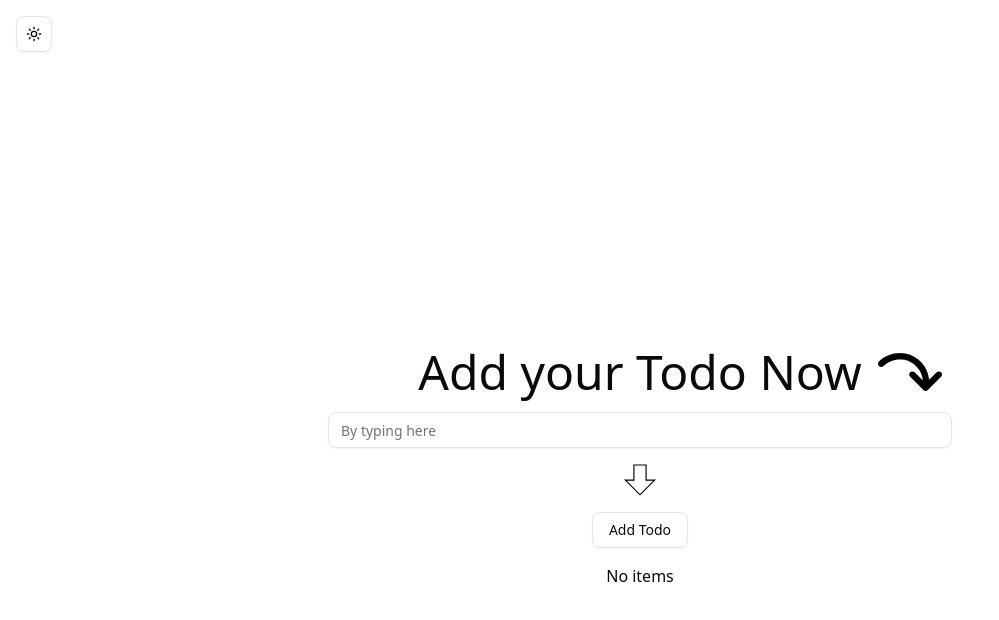
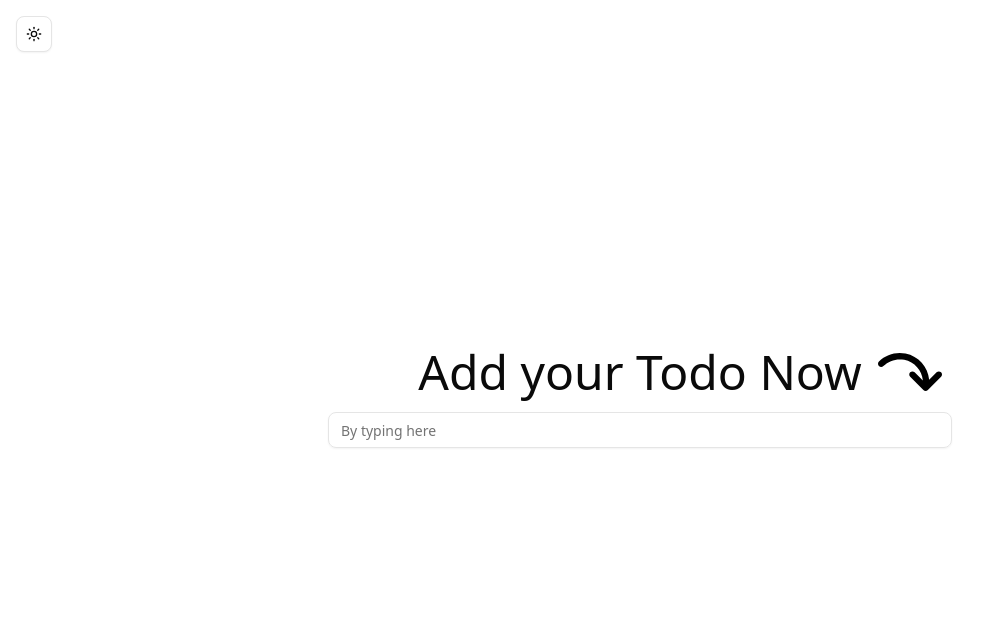
Before and after one commit to wasd0109/todo-app-with-depth, a Next.js app: page / in a window 1280 px wide. Shown: the top 620 px of the page, without its empty margins (0-999 px from the left). Built offline with nearby package versions, Linux system fonts and the light colour scheme.

Commit message:
fix prod flags

```diff
--- a/app/page.tsx
+++ b/app/page.tsx
@@ -51,7 +51,7 @@ export default function Home() {
   const [todoInputValue, setTodoInputValue] = useState('');
   const [todoListItems, setTodoListItems] = useState<string[]>([]);
   const [showTutorial, setShowTutorial] = useState(true);
-  const [showTransitionFlag, setShowTransitionFlag] = useState(testTransitionFlag);
+  const [showTransitionFlag, setShowTransitionFlag] = useState(tutorialTransitionFlag);
 
   const { theme } = useTheme();
 
```
